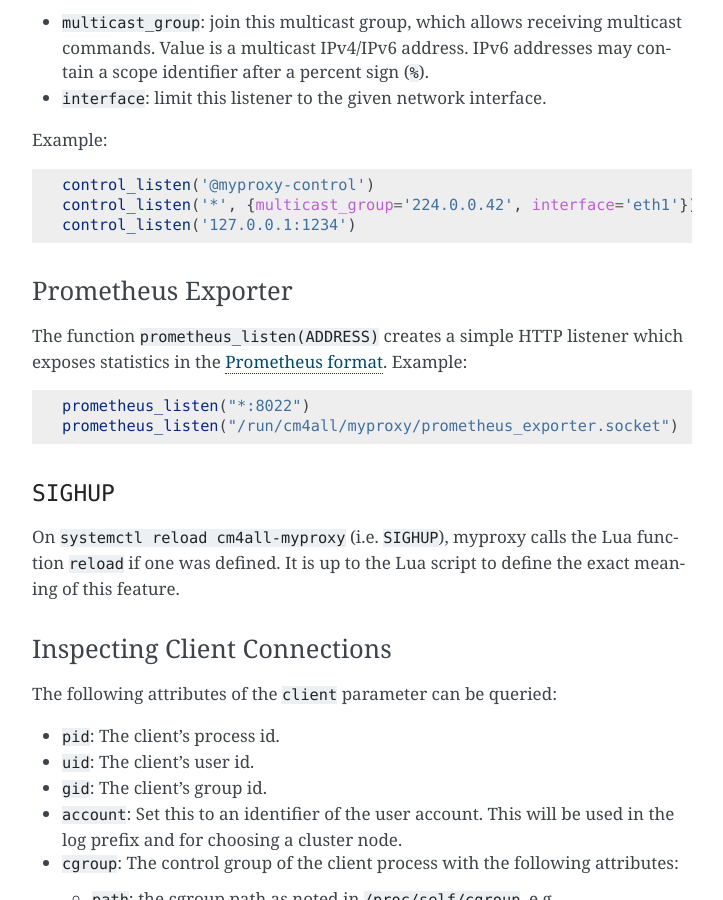
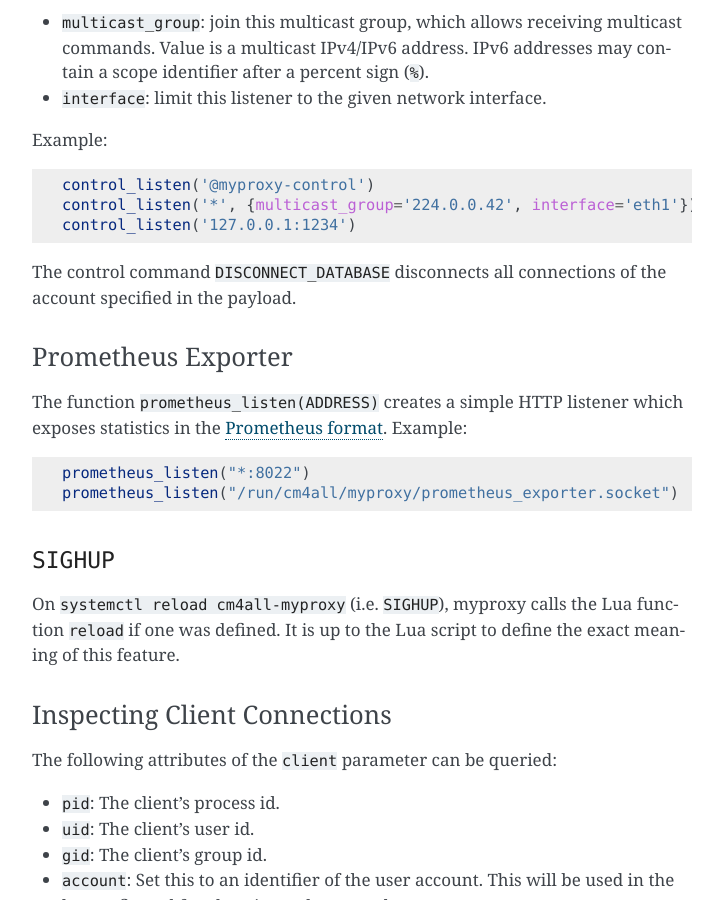
Before and after one commit to CM4all/myproxy, a Sphinx documentation site: the page built from doc/index.rst, in a window 1280 px wide and 900 px high, scrolled down 1651 px. Shown: the whole window, without its empty margins (388-1111 px from the left). Built offline with Sphinx 7.4.7, drawn with Linux system fonts in a browser that asks for light colours.

Commit message:
net/control/Protocol: add command DISCONNECT_DATABASE

```diff
--- a/doc/index.rst
+++ b/doc/index.rst
@@ -88,6 +88,9 @@
  control_listen('@myproxy-control')
  control_listen('*', {multicast_group='224.0.0.42', interface='eth1'})
  control_listen('127.0.0.1:1234')
+
+The control command ``DISCONNECT_DATABASE`` disconnects all
+connections of the account specified in the payload.
 
 
 Prometheus Exporter
```
Also changed, not shown: 4 other files.
